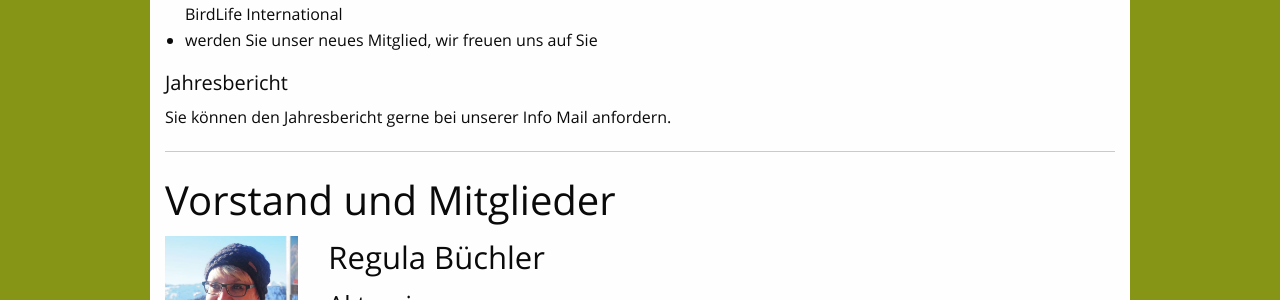
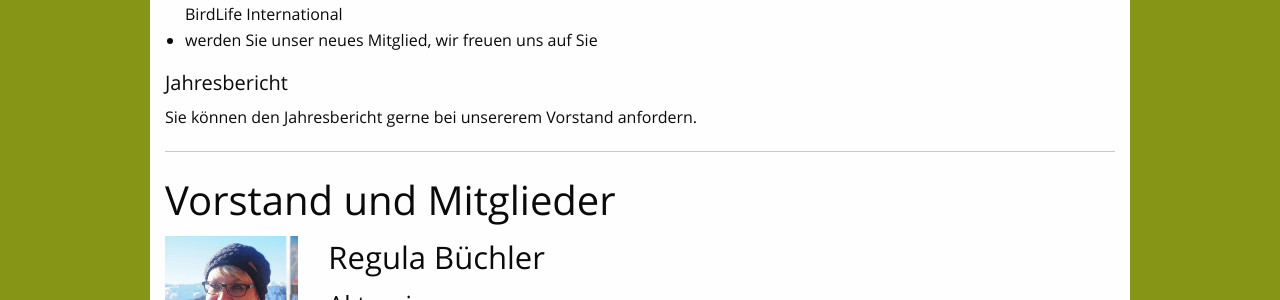
Before and after one commit to Naturschutz-Richterswil-Samstagern/Naturschutz-Richterswil-Samstagern.github.io, a Jekyll site: the page built from _pages/ueber-uns.md, in a window 1280 px wide. Shown: the part 533-833 px from the top of the page. Built offline with Jekyll 4.4.1, drawn with Linux system fonts in a browser that asks for light colours; comment, search, counter and statistics services are not loaded.

Commit message:
Update ueber-uns.md

```diff
--- a/_pages/ueber-uns.md
+++ b/_pages/ueber-uns.md
@@ -16,7 +16,7 @@ published: true
 
 ##### Jahresbericht
 
-Sie können den Jahresbericht gerne bei unserer Info Mail anfordern.
+Sie können den Jahresbericht gerne bei unsererem Vorstand anfordern.
 
 <hr>
 
```
